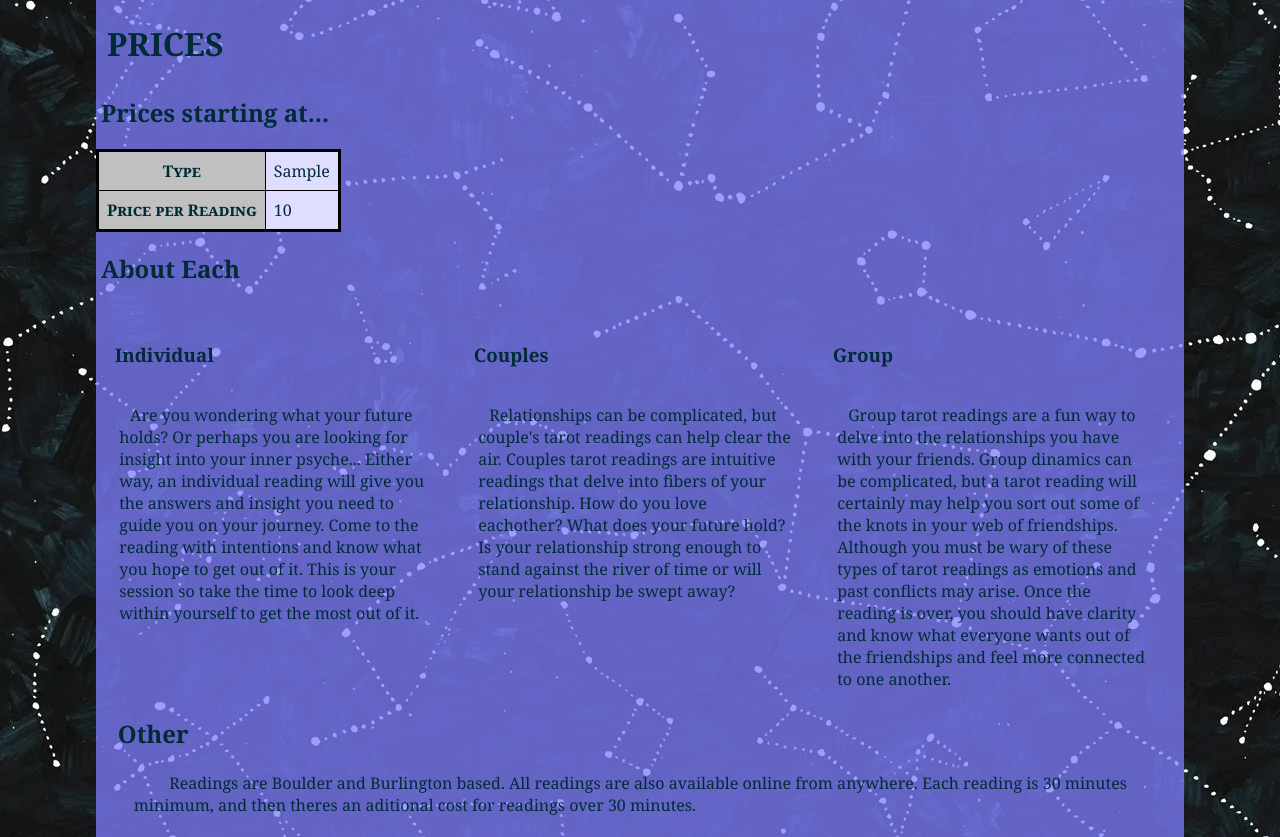
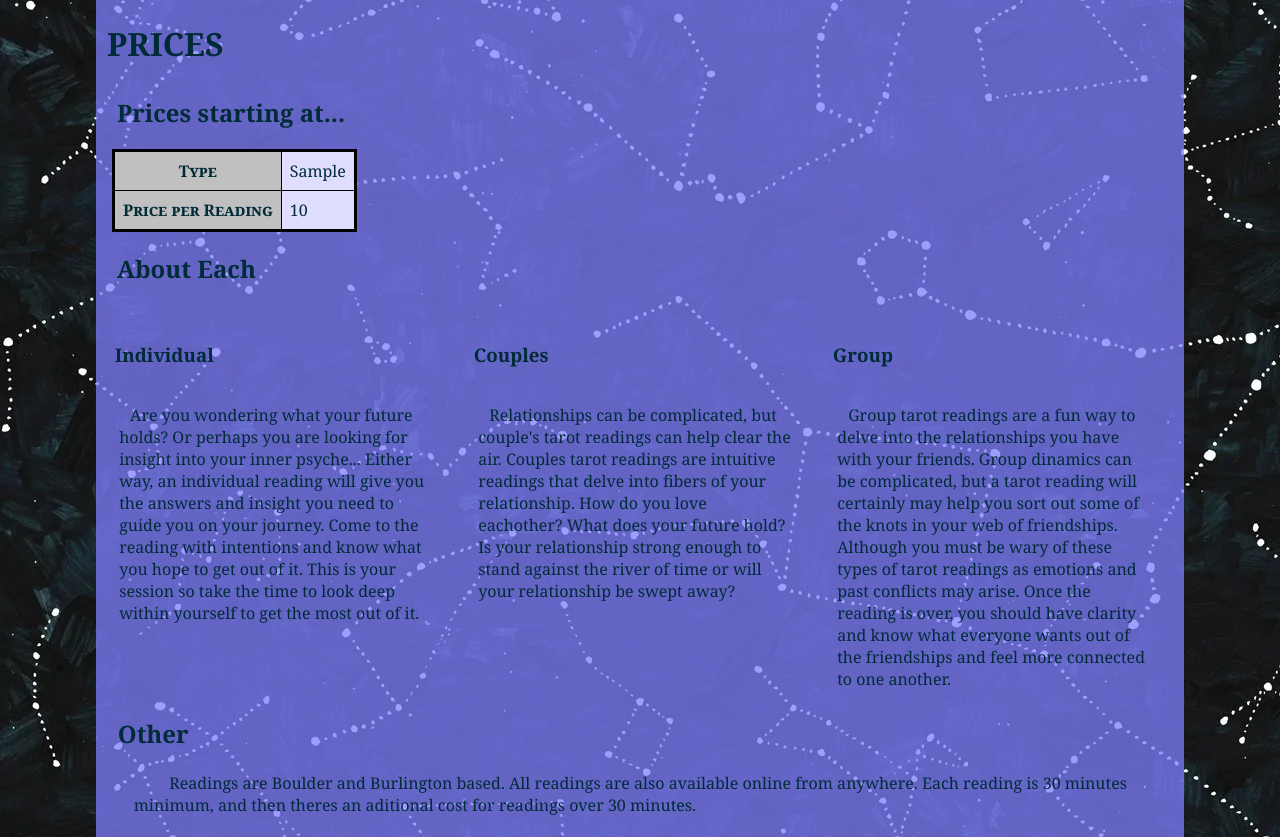
Before and after one commit to amandabarth/Final-Project, a PHP site: page /prices.php in a window 1280 px wide. Shown: the part 208-1045 px from the top of the page. Run offline with PHP 8.4, Linux system fonts and the light colour scheme; tables that the repository leaves empty or names only in its code hold one stand-in row (values such as "Sample post").

Commit message:
updated prices page to work with css

```diff
--- a/prices.php
+++ b/prices.php
@@ -1,9 +1,10 @@
 <?php
     include 'top.php';
 ?>
-<main class="prices">
+<main>
+
             <h1>Prices</h1>
-            <section>
+            <section class="left-padding">
                 <h2>Prices starting at...</h2>
                 <table>
                     <tr>
```
